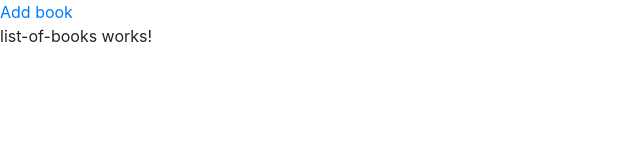
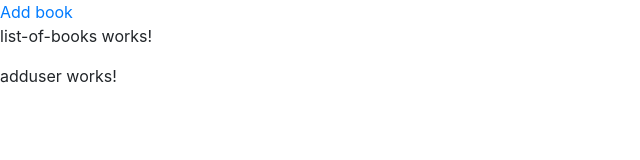
Before and after one commit to Devarsh14/LibraryManagementsytemAngular, an Angular app: page /booklist in a window 1280 px wide. Shown: the top 160 px of the page, without its empty margins (0-640 px from the left). Built offline with nearby package versions, Linux system fonts and the light colour scheme.

Commit message:
added child route.

```diff
--- a/src/app/app.component.html
+++ b/src/app/app.component.html
@@ -10,6 +10,7 @@ It also provides information how angular is workign with routing. if anyting abo
   <a routerLink="/addbook" routerLinkActive='active'>Add book</a>
 </nav>
 <router-outlet></router-outlet>
+<app-adduser></app-adduser>
 
 
 <!-- https://www.youtube.com/watch?v=Nehk4tBxD4o -->
--- a/src/app/user-management/user-management.module.ts
+++ b/src/app/user-management/user-management.module.ts
@@ -10,6 +10,11 @@ import { AdduserComponent } from './adduser/adduser.component';
   imports: [
     CommonModule,
     UserManagementRoutingModule
+  ],
+  // This is required to use component from this module to other module where this module is consuming.
+  exports:[
+    AdduserComponent
+
   ]
 })
 export class UserManagementModule { }
```
